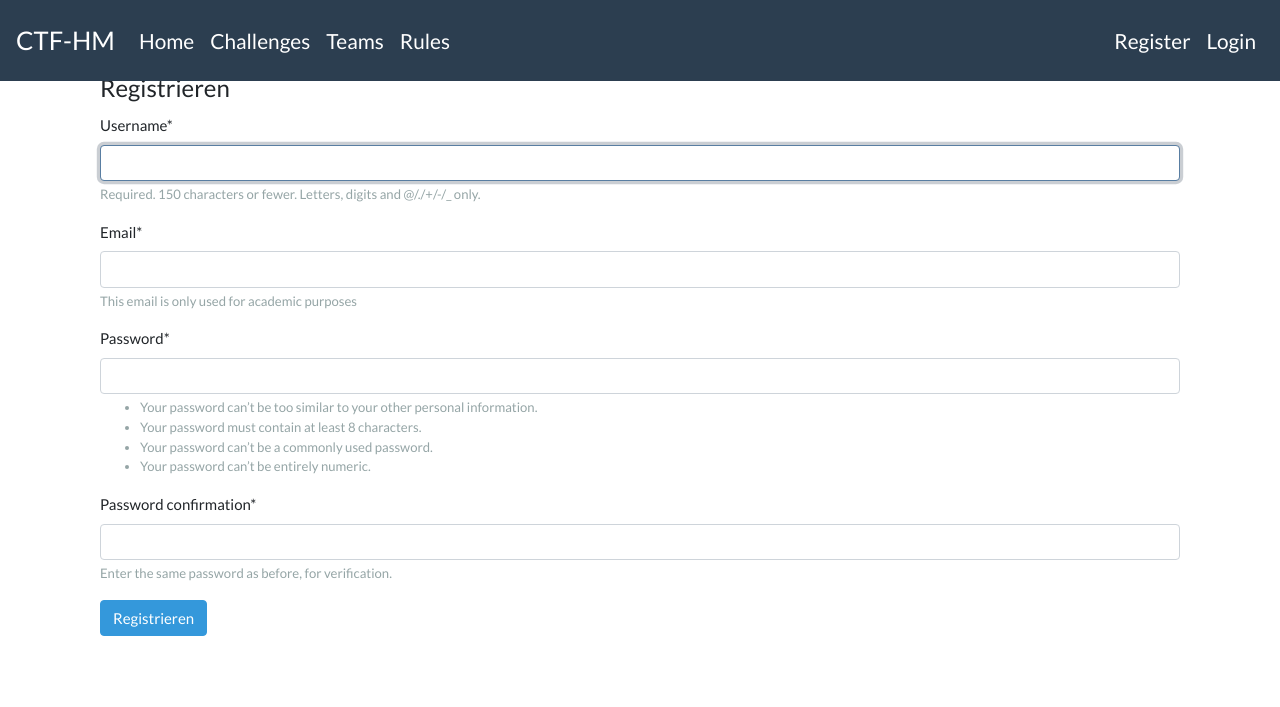
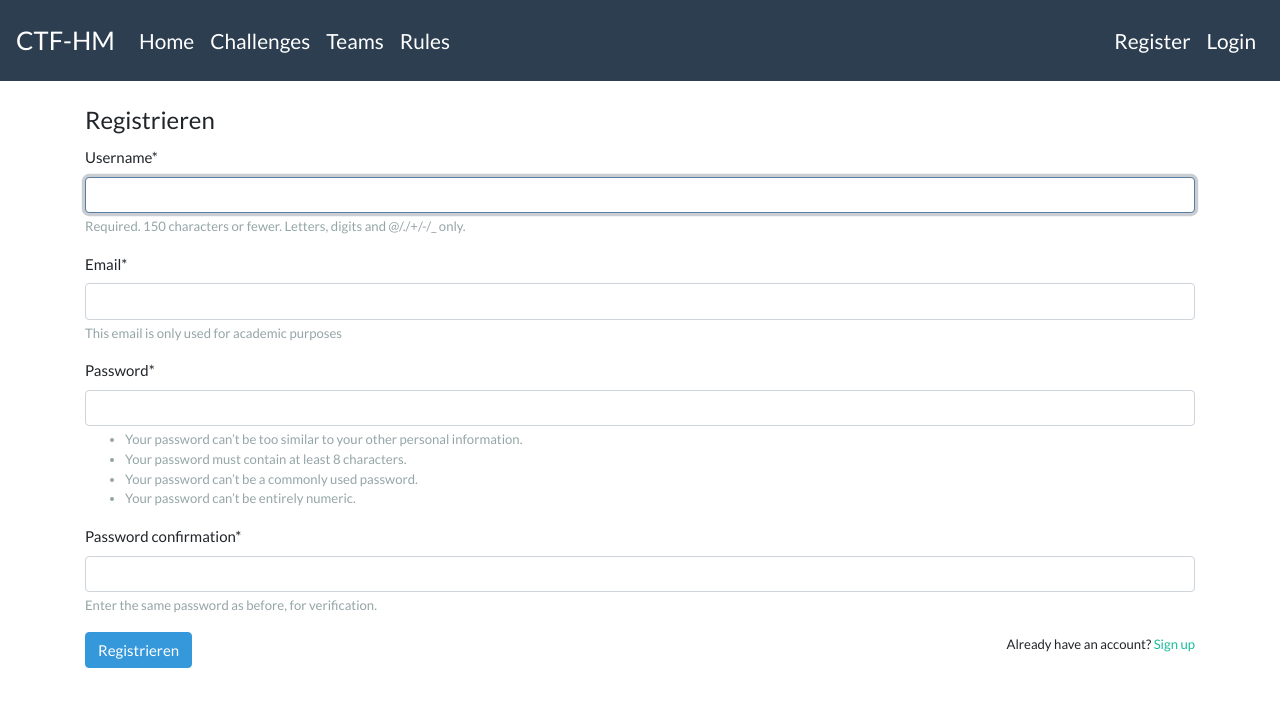
Before and after one commit to emirbasal/ctf-hm, a Django app: page /register in a window 1280 px wide. Shown: the top 707 px of the page. Run offline with Django 3.2, Linux system fonts and the light colour scheme; some libraries are stand-ins or nearby versions.

Commit message:
Small changes on login and register page

```diff
--- a/ctf/users/templates/users/register.html
+++ b/ctf/users/templates/users/register.html
@@ -1,21 +1,21 @@
 {% extends 'challenges/base.html' %}
 {% load crispy_forms_tags %}
 {% block content %}
-
-
-    <div class="container">
-<!--        <div class="card" >-->
-            <form method="POST">
+    <form method="POST" style="margin-top: 2rem;">
         {% csrf_token %}
         <fieldset>
             <legend class="border-bottom-mb-4">Registrieren</legend>
             {{ form | crispy }}
         </fieldset>
         <div class="form-group">
+            <div class="row">
+                <div class="col">
                     <button class="btn btn-info" type="submit">Registrieren</button>
                 </div>
+                <div class="col" align="right">
+                    <p><small>Already have an account? <a href="{% url 'login'%}"> Sign up</a></small></p>
+                </div>
+            </div>
+        </div>
     </form>
-<!--        </div>-->
-    </div>
-
 {% endblock content %}
```
Also changed, not shown: ctf/users/templates/users/login.html (+8 -8 lines). Lines whose indentation alone changed are shown as unchanged.
